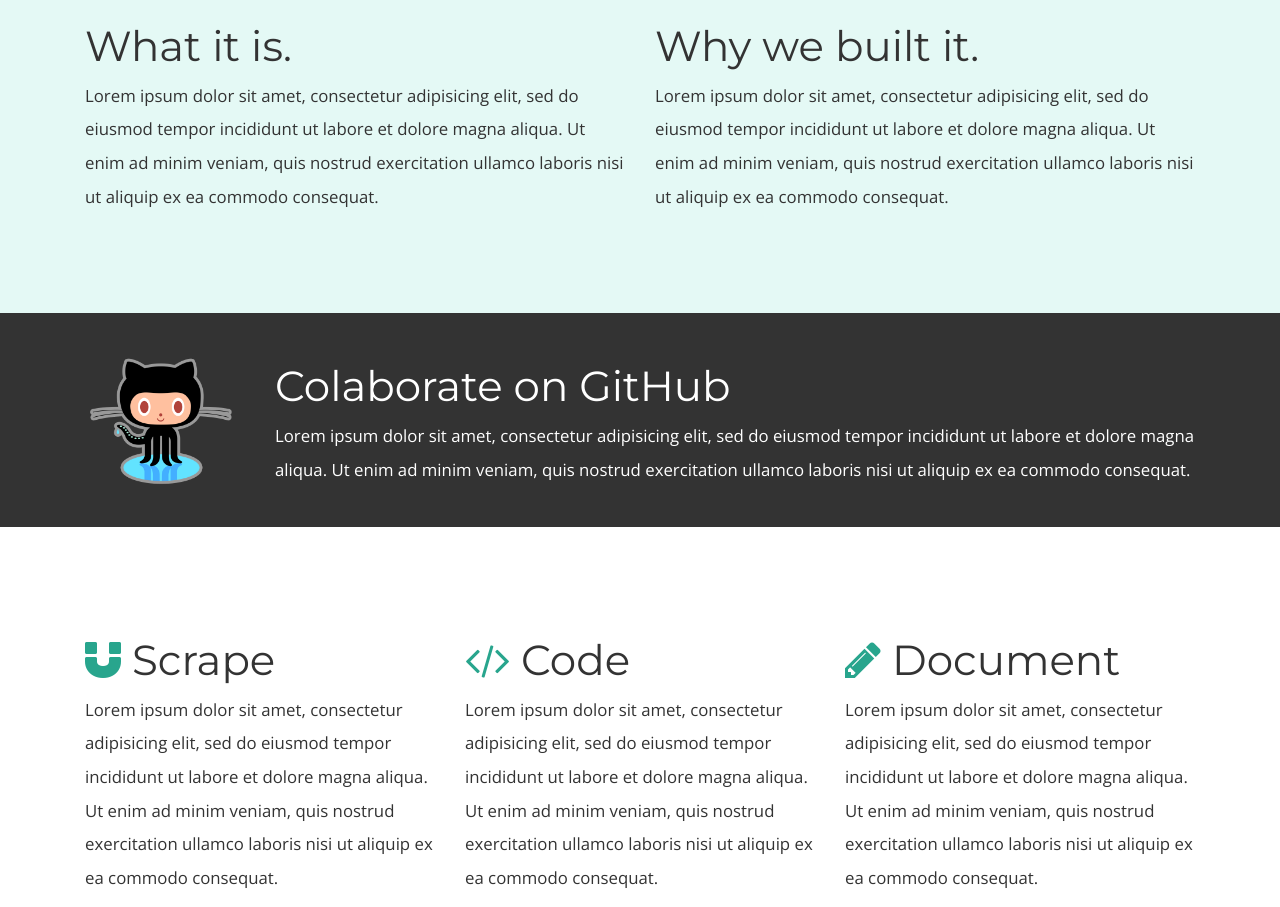
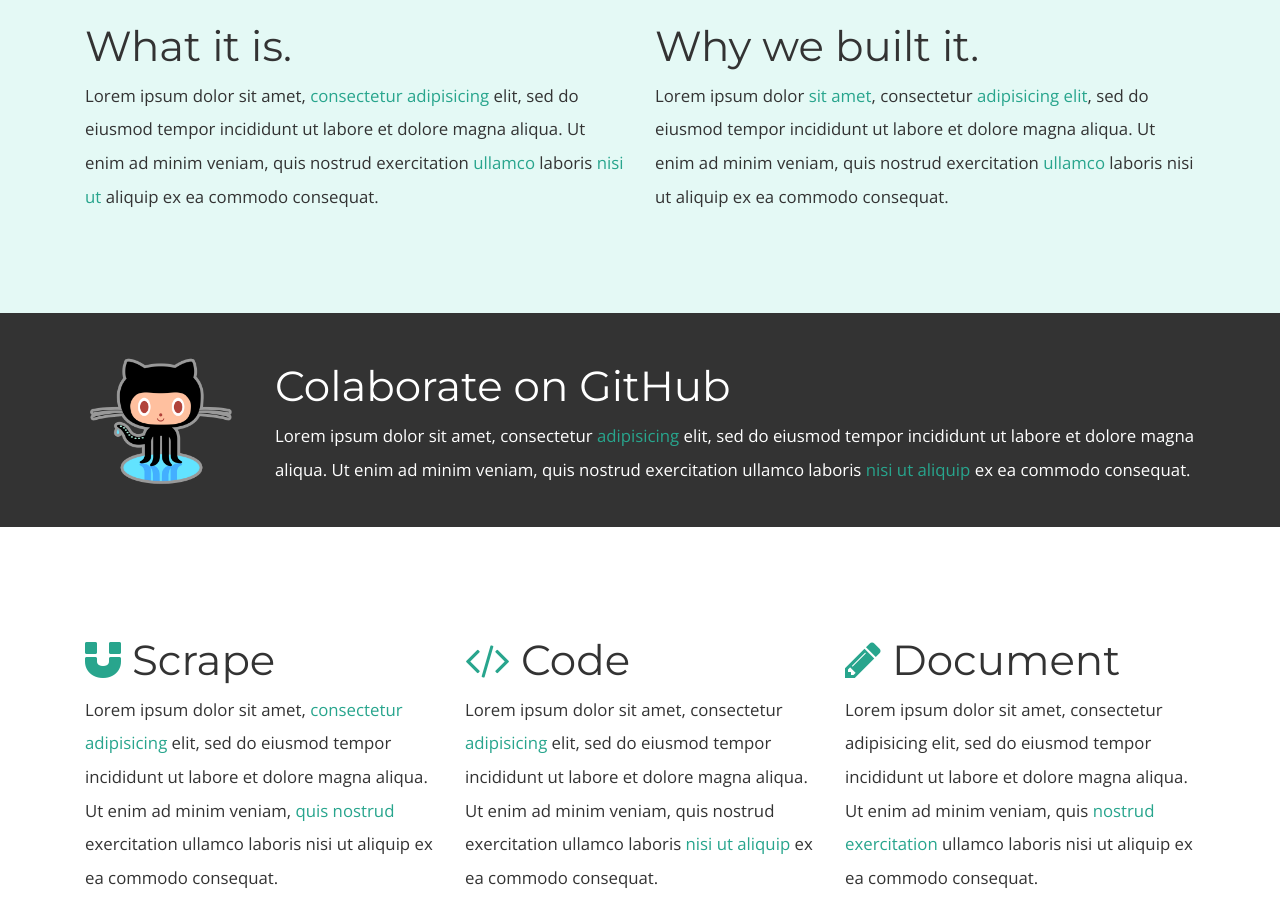
Before and after one commit to dobtco/openrfps-site, a website: page OpenRFP/index.html in a window 1280 px wide. Shown: the part 629-1536 px from the top of the page. Drawn offline with nearby package versions, Linux system fonts and the light colour scheme.

Commit message:
style tweaks

```diff
--- a/OpenRFP/css/pretzel.css
+++ b/OpenRFP/css/pretzel.css
@@ -1,6 +1,11 @@
 body {
 	font-family: 'Open Sans', sans-serif;
 }
+
+a {
+	color: #28A58D;
+}
+
 
 h1 {
 	font-family: 'Montserrat', sans-serif;
@@ -40,6 +45,13 @@ p {
 .get-involved i {
 	color: #28A58D;
 }
+
+.get-involved a{
+	color: #28A58D;
+
+}
+
+
 .header-block{
 	background-image: url("../img/nyc.jpg");
 	background-repeat: no-repeat;
--- a/OpenRFP/index.html
+++ b/OpenRFP/index.html
@@ -22,11 +22,11 @@
 	<div class="container">
 		<div class="col-lg-6">
 			<h2>What it is.</h2>
-			<p>Lorem ipsum dolor sit amet, consectetur adipisicing elit, sed do eiusmod tempor incididunt ut labore et dolore magna aliqua. Ut enim ad minim veniam, quis nostrud exercitation ullamco laboris nisi ut aliquip ex ea commodo consequat.</p>
+			<p>Lorem ipsum dolor sit amet, <a href="">consectetur adipisicing</a> elit, sed do eiusmod tempor incididunt ut labore et dolore magna aliqua. Ut enim ad minim veniam, quis nostrud exercitation <a href="">ullamco</a> laboris <a href="">nisi ut</a> aliquip ex ea commodo consequat.</p>
 		</div>
 		<div class="col-lg-6">
 			<h2>Why we built it.</h2>
-			<p>Lorem ipsum dolor sit amet, consectetur adipisicing elit, sed do eiusmod tempor incididunt ut labore et dolore magna aliqua. Ut enim ad minim veniam, quis nostrud exercitation ullamco laboris nisi ut aliquip ex ea commodo consequat.</p>
+			<p>Lorem ipsum dolor <a href="">sit amet</a>, consectetur <a href="">adipisicing elit</a>, sed do eiusmod tempor incididunt ut labore et dolore magna aliqua. Ut enim ad minim veniam, quis nostrud exercitation <a href="">ullamco</a> laboris nisi ut aliquip ex ea commodo consequat.</p>
 		</div>
 	</div>
 </div>
@@ -41,7 +41,7 @@
 		</div>
 		<div class="col-lg-10">
 			<h2>Colaborate on GitHub</h2>
-			<p>Lorem ipsum dolor sit amet, consectetur adipisicing elit, sed do eiusmod tempor incididunt ut labore et dolore magna aliqua. Ut enim ad minim veniam, quis nostrud exercitation ullamco laboris nisi ut aliquip ex ea commodo consequat.</p>
+			<p>Lorem ipsum dolor sit amet, consectetur <a href="">adipisicing</a> elit, sed do eiusmod tempor incididunt ut labore et dolore magna aliqua. Ut enim ad minim veniam, quis nostrud exercitation ullamco laboris <a href="">nisi ut aliquip</a> ex ea commodo consequat.</p>
 		</div>
 	</div>
 </div>
@@ -50,17 +50,17 @@
 	<div class="container">
 		<div class="col-lg-4">
 			<h2><i class="fa fa-magnet"></i> Scrape</h2>
-			<p>Lorem ipsum dolor sit amet, consectetur adipisicing elit, sed do eiusmod tempor incididunt ut labore et dolore magna aliqua. Ut enim ad minim veniam, quis nostrud exercitation ullamco laboris nisi ut aliquip ex ea commodo consequat.</p>
+			<p>Lorem ipsum dolor sit amet, <a href="">consectetur adipisicing</a> elit, sed do eiusmod tempor incididunt ut labore et dolore magna aliqua. Ut enim ad minim veniam, <a href="">quis nostrud</a> exercitation ullamco laboris nisi ut aliquip ex ea commodo consequat.</p>
 		</div>
 
 		<div class="col-lg-4">
 			<h2><i class="fa fa-code"></i> Code</h2>
-			<p>Lorem ipsum dolor sit amet, consectetur adipisicing elit, sed do eiusmod tempor incididunt ut labore et dolore magna aliqua. Ut enim ad minim veniam, quis nostrud exercitation ullamco laboris nisi ut aliquip ex ea commodo consequat.</p>
+			<p>Lorem ipsum dolor sit amet, consectetur <a href="">adipisicing</a> elit, sed do eiusmod tempor incididunt ut labore et dolore magna aliqua. Ut enim ad minim veniam, quis nostrud exercitation ullamco laboris <a href="">nisi ut aliquip</a> ex ea commodo consequat</a>.</p>
 		</div>
 
 		<div class="col-lg-4">
 			<h2><i class="fa fa-pencil"></i> Document</h2>
-			<p>Lorem ipsum dolor sit amet, consectetur adipisicing elit, sed do eiusmod tempor incididunt ut labore et dolore magna aliqua. Ut enim ad minim veniam, quis nostrud exercitation ullamco laboris nisi ut aliquip ex ea commodo consequat.</p>
+			<p>Lorem ipsum dolor sit amet, consectetur adipisicing elit, sed do eiusmod tempor incididunt ut labore et dolore magna aliqua. Ut enim ad minim veniam, quis <a href="">nostrud exercitation</a> ullamco laboris nisi ut aliquip ex ea commodo consequat.</p>
 		</div>
 
 	</div>
```
